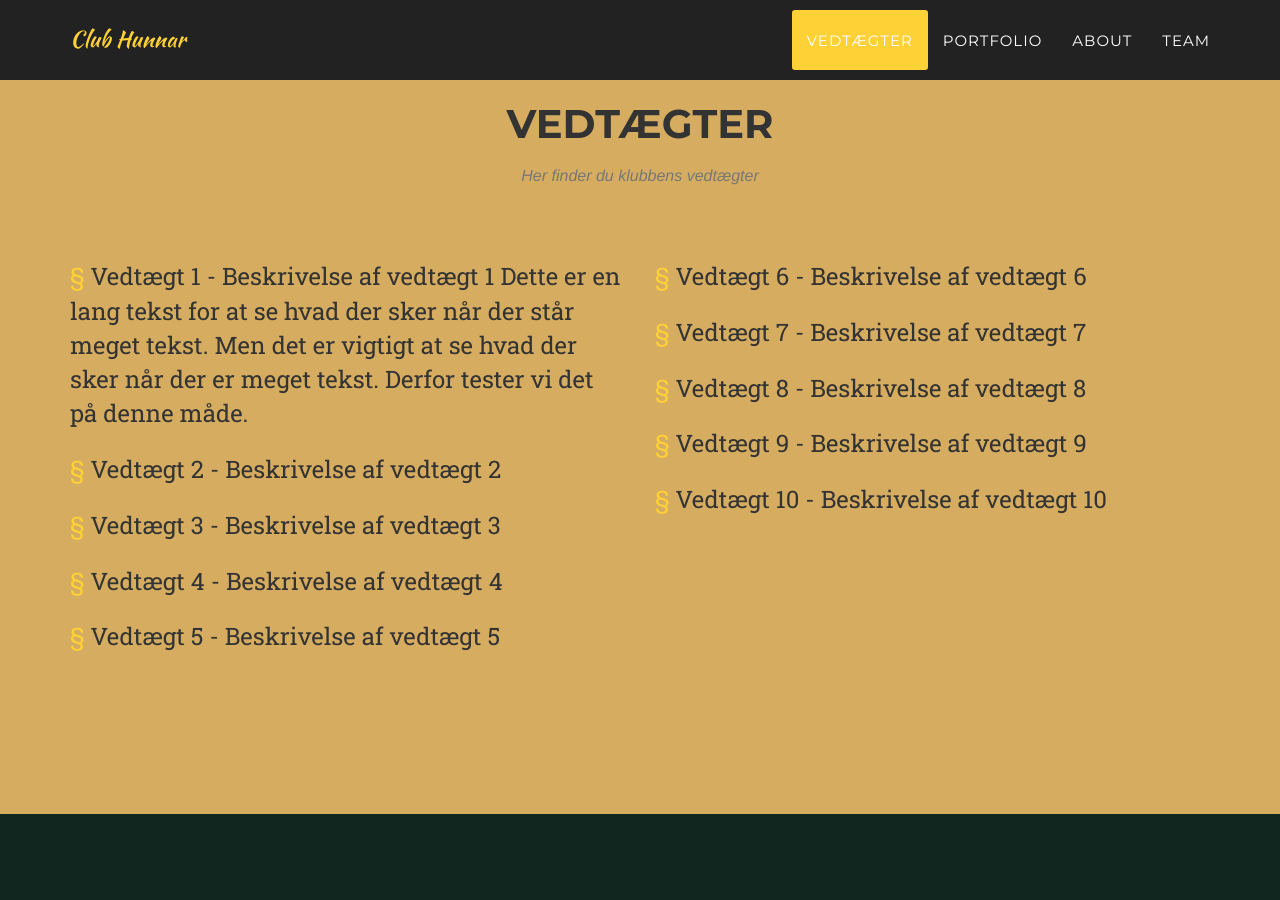
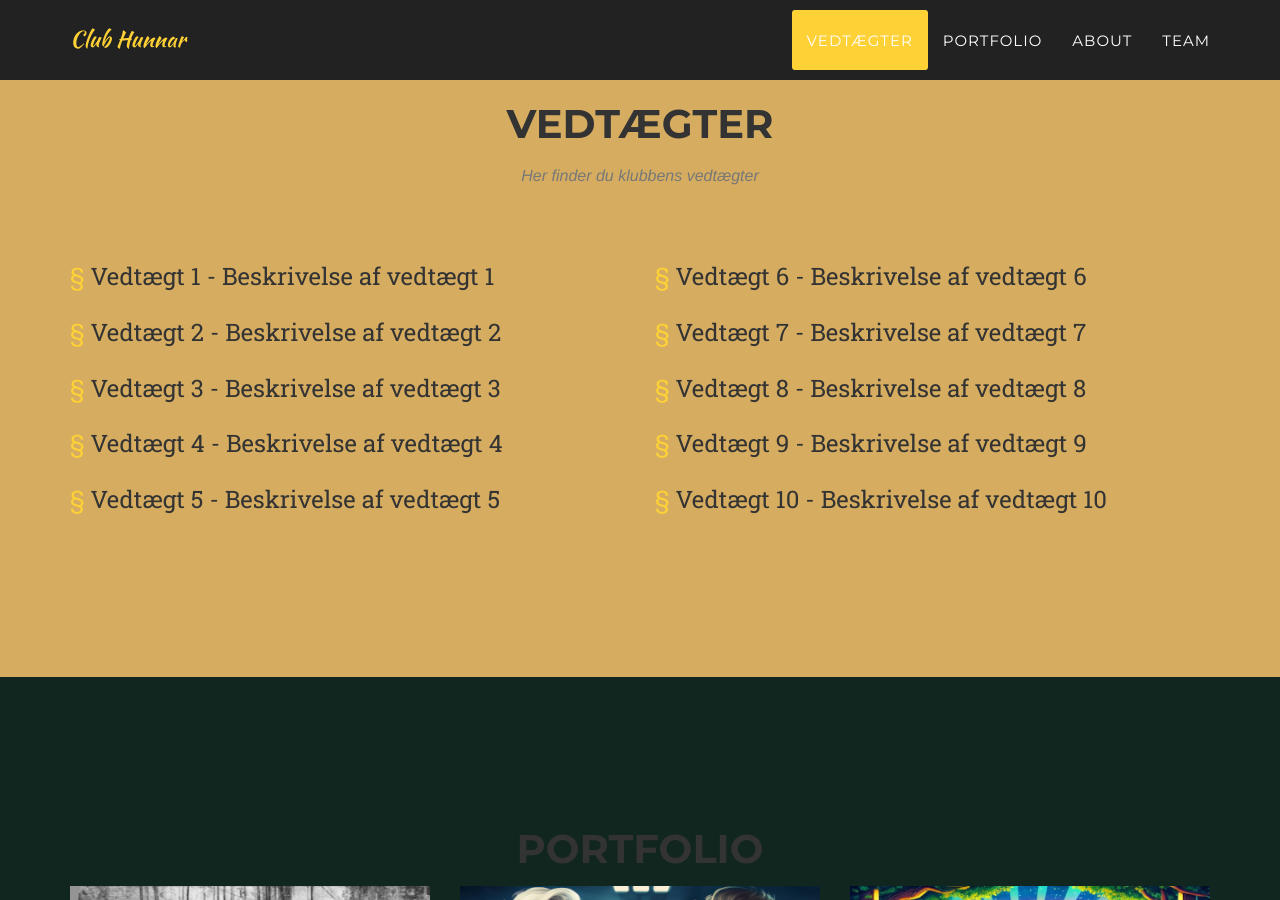
Before and after one commit to Seb199510/hunnar, a Jekyll site: the page built from index.html, in a window 1280 px wide and 900 px high, scrolled down 881 px. Built offline with Jekyll 4.4.1, drawn with Linux system fonts in a browser that asks for light colours; some web fonts are replaced.

Commit message:
slet lang tekst

```diff
--- a/_includes/Vedtaegter.html
+++ b/_includes/Vedtaegter.html
@@ -52,7 +52,7 @@
                 <div class="col-md-6">
                     <ul class="list-unstyled">
                         <li class="vedtaegt-text">
-                            <span class="text-primary">§</span> Vedtægt 1 - Beskrivelse af vedtægt 1 Dette er en lang tekst for at se hvad der sker når der står meget tekst. Men det er vigtigt at se hvad der sker når der er meget tekst. Derfor tester vi det på denne måde.
+                            <span class="text-primary">§</span> Vedtægt 1 - Beskrivelse af vedtægt 1
                         </li><br>
                         <li class="vedtaegt-text">
                             <span class="text-primary">§</span> Vedtægt 2 - Beskrivelse af vedtægt 2
```
